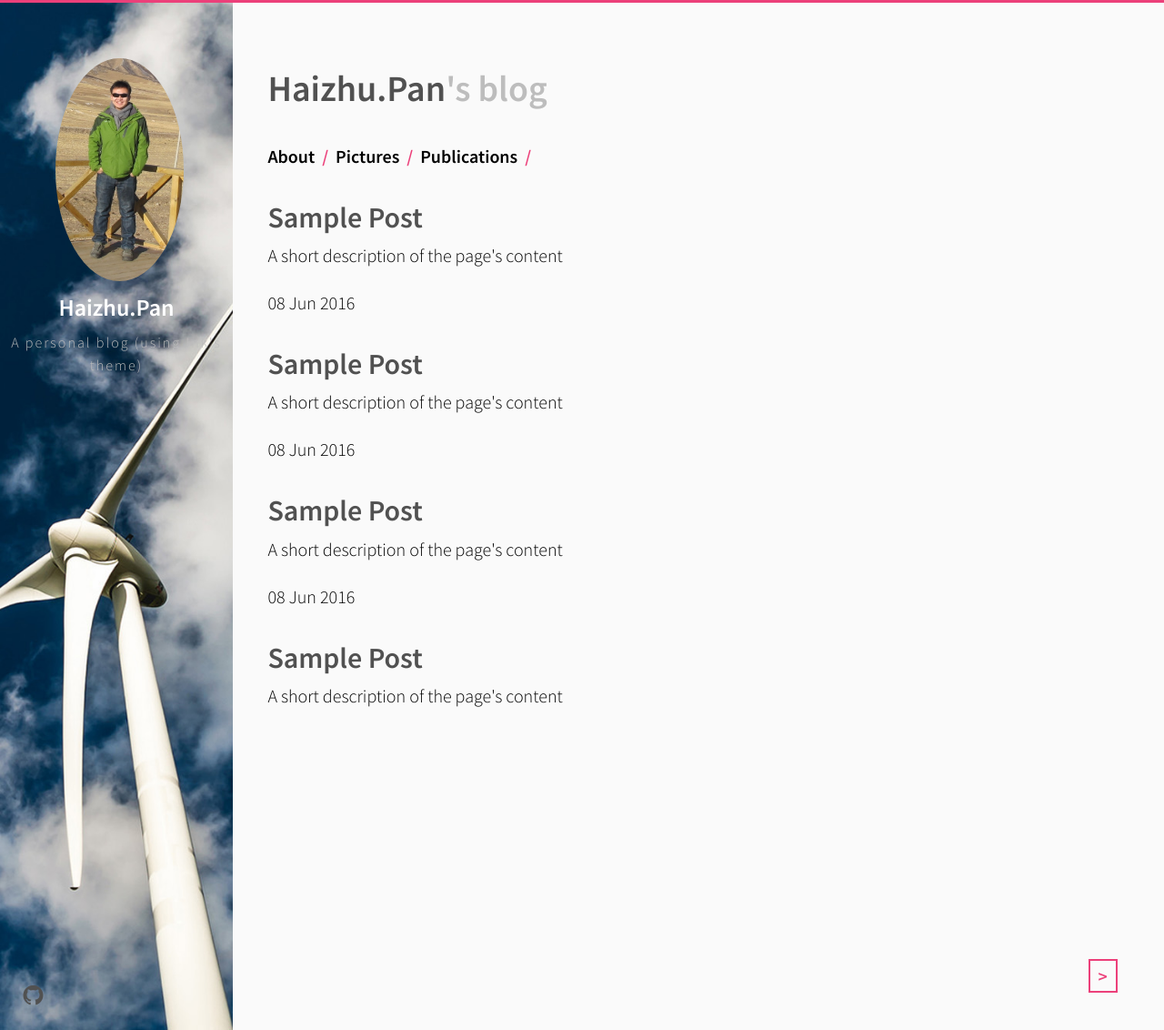
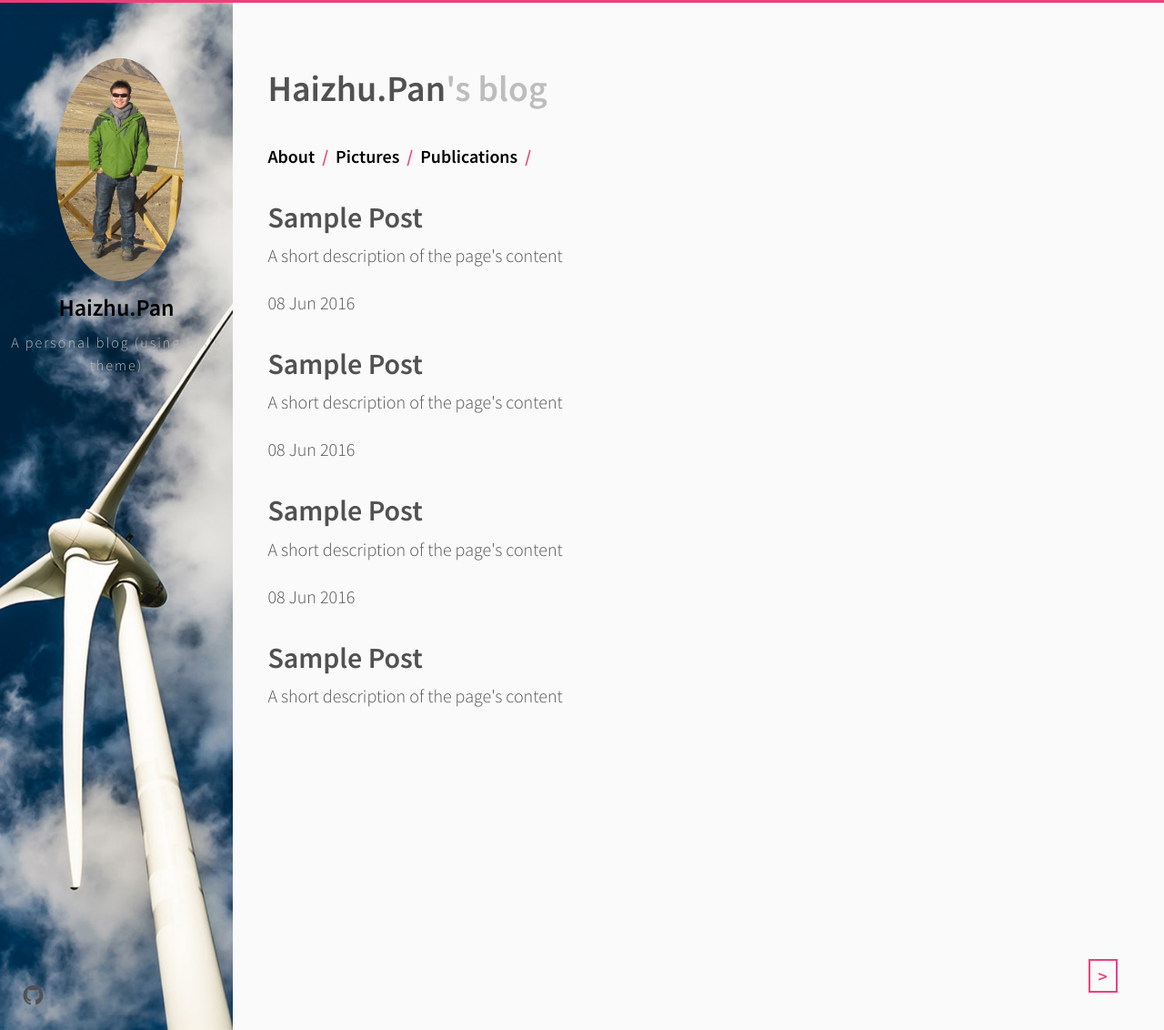
Before and after one commit to thinker3197/ink, a Jekyll site: the page built from index.html, in a window 1280 px wide. Shown: the whole page at 91% size. Built offline with Jekyll 4.4.1, drawn with Linux system fonts in a browser that asks for light colours; the list of posts is cut into pages by our own code.

Commit message:
Update default.html

```diff
--- a/_layouts/default.html
+++ b/_layouts/default.html
@@ -3,11 +3,11 @@
 {% include head.html %}
 
 <body class="preload">
-    <font color="black">
+
     <div class="top"></div>
     <div class="profile" style="background-image: url({{ site.background }});">
         <img src="/phz.jpg" class="img-circle" />
-        <h3>{{ site.name }}</h3>
+        <h3><font color="black">{{ site.name }}</font></h3>
         <p>{{ site.description }}</p>
         <ul class="social">
             {% if site.github %}
@@ -36,7 +36,7 @@
     <div class="posts">
         {{ content }}
     </div>
-    </font>
+
 </body>
 <script type="text/javascript">
     window.onload = function(){
```
